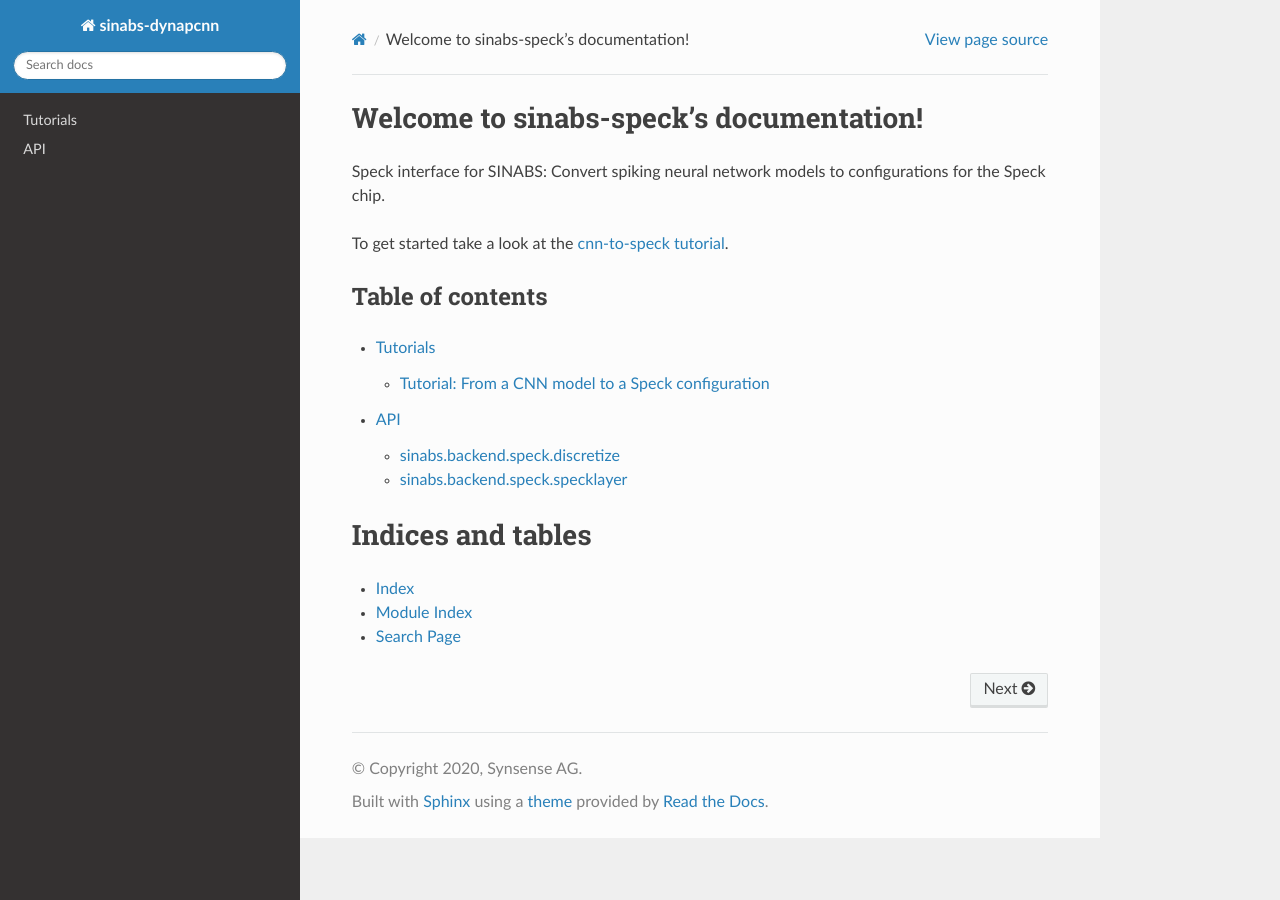
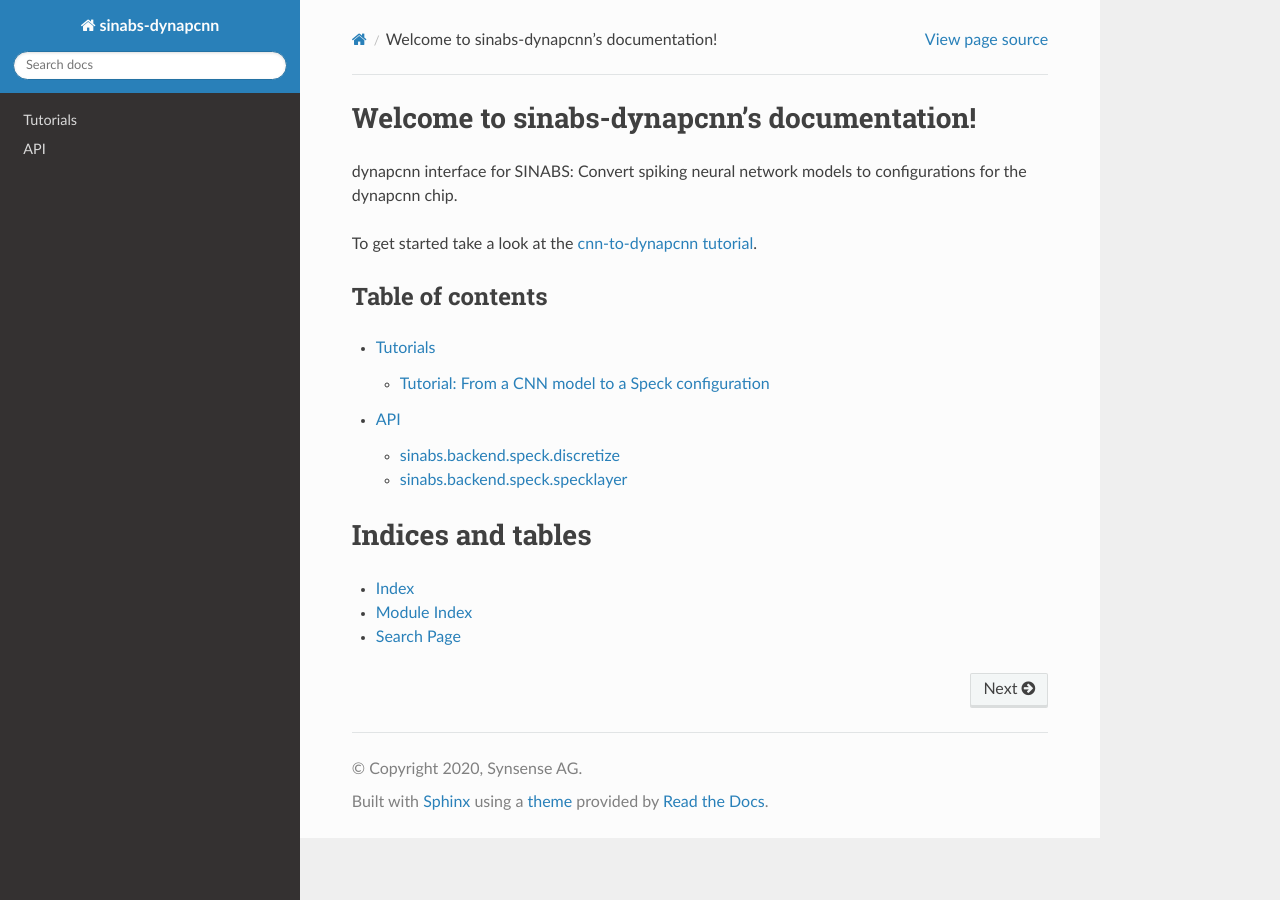
Before and after one commit to synsense/sinabs, a Sphinx documentation site: the page built from doc/source/index.rst, in a window 1280 px wide. Built offline with Sphinx 7.4.7 and the Read the Docs theme 2.0.0, drawn with Linux system fonts in a browser that asks for light colours; pages that are not in the unit, such as notebooks, are missing from menus.

Commit message:
Replace all references to speck as DYNAPCNN, including internal variables

```diff
--- a/doc/source/index.rst
+++ b/doc/source/index.rst
@@ -1,14 +1,14 @@
-.. sinabs-speck documentation master file, created by
+.. sinabs-dynapcnn documentation master file, created by
    sphinx-quickstart on Fri Jun 12 16:48:59 2020.
    You can adapt this file completely to your liking, but it should at least
    contain the root `toctree` directive.
 
-Welcome to sinabs-speck's documentation!
+Welcome to sinabs-dynapcnn's documentation!
 ========================================
 
-Speck interface for SINABS: Convert spiking neural network models to configurations for the Speck chip.
+dynapcnn interface for SINABS: Convert spiking neural network models to configurations for the dynapcnn chip.
 
-To get started take a look at the :doc:`cnn-to-speck tutorial<notebooks/cnn_to_speck>`.
+To get started take a look at the :doc:`cnn-to-dynapcnn tutorial<notebooks/cnn_to_dynapcnn>`.
 
 Table of contents
 -----------------
--- a/doc/source/tutorials.rst
+++ b/doc/source/tutorials.rst
@@ -2,4 +2,4 @@ Tutorials
 =========
 
 .. toctree::
-    notebooks/cnn_to_speck
+    notebooks/cnn_to_dynapcnn
```
Also changed, not shown: doc/source/notebooks/cnn_to_dynapcnn.ipynb (renamed from doc/source/notebooks/cnn_to_speck.ipynb), 5 other files.
